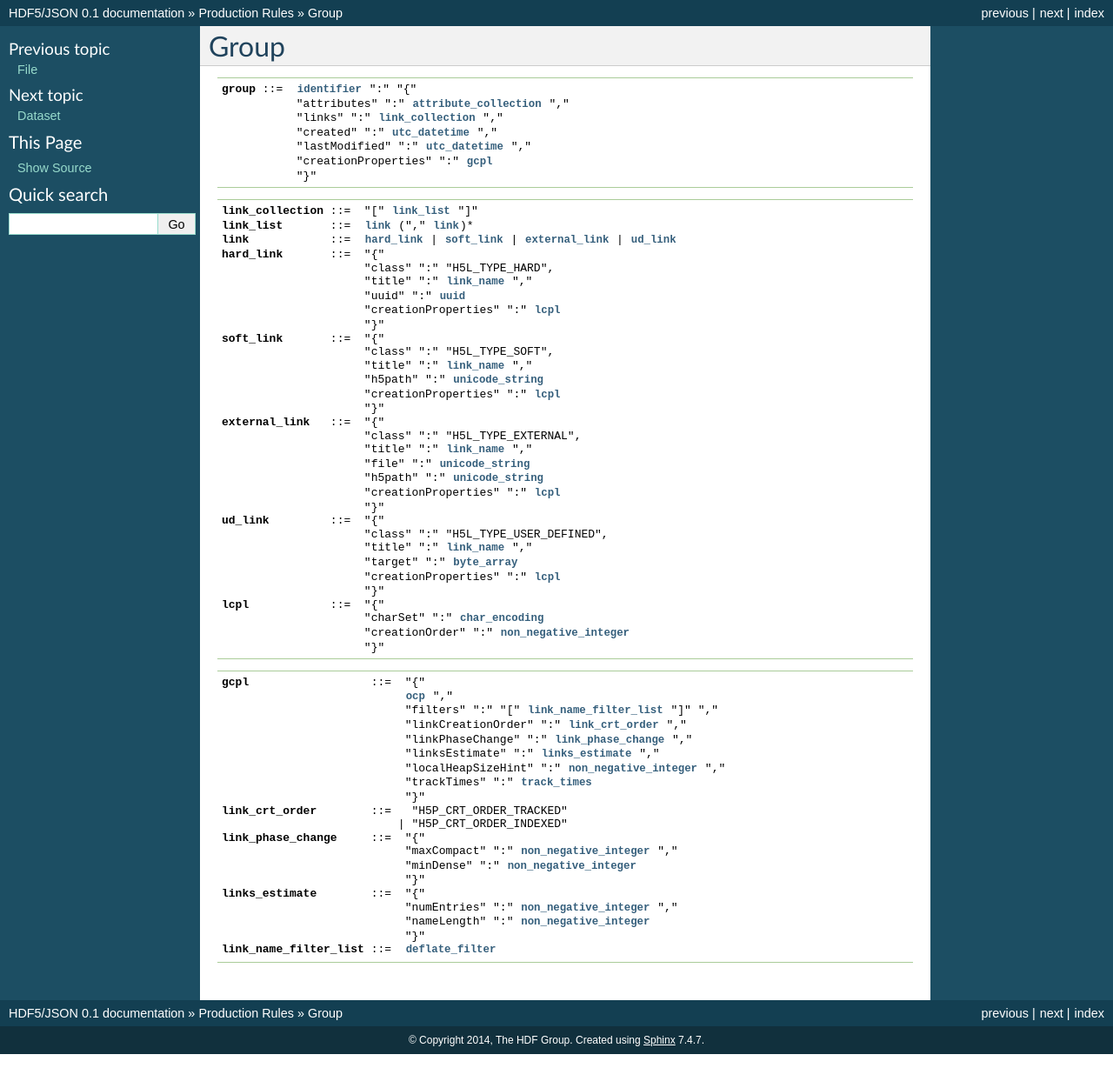
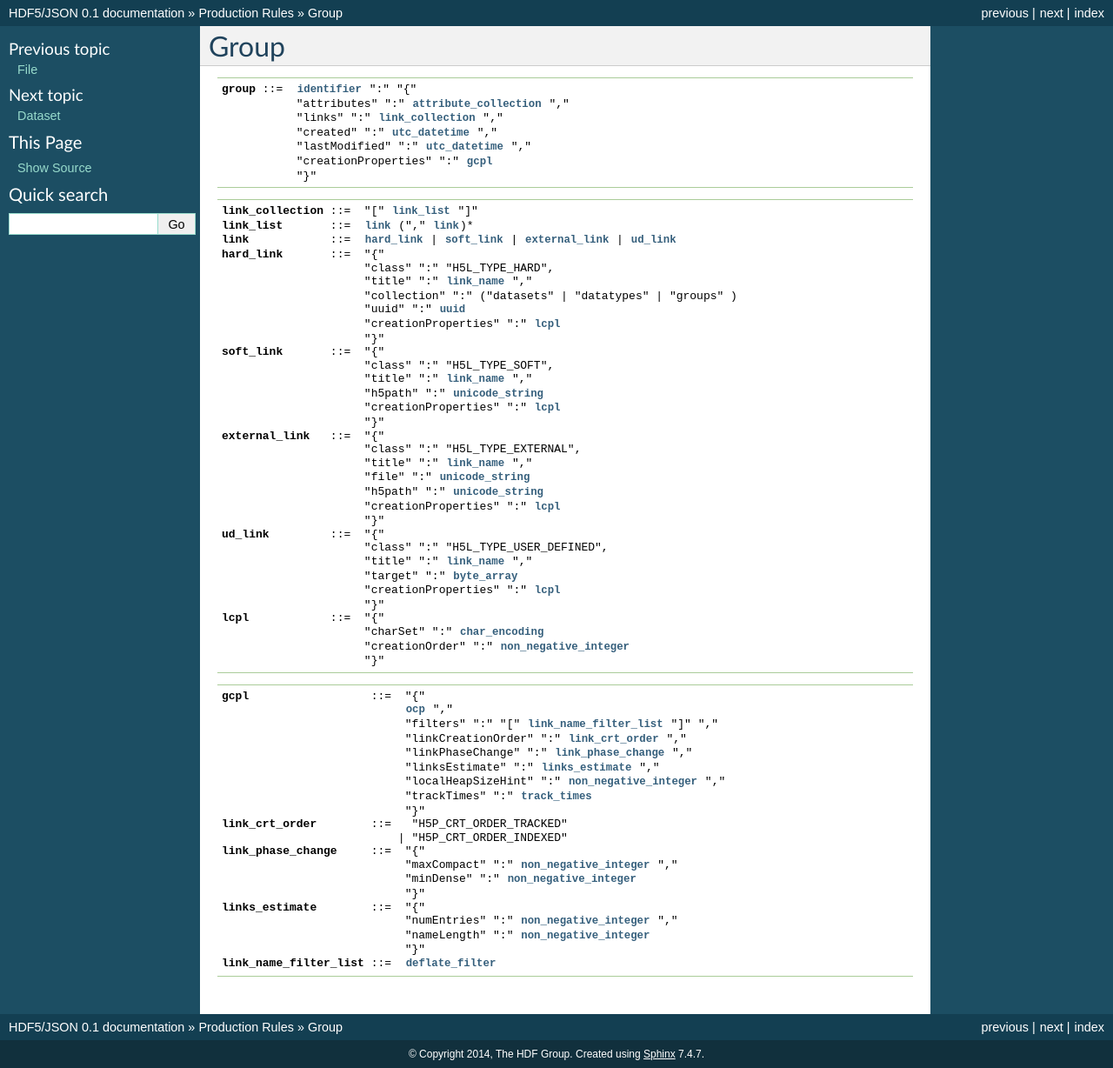
Before and after one commit to HDFGroup/hdf5-json, a Sphinx documentation site: the page built from docs/bnf/group.rst, in a window 1280 px wide. Shown: the whole page at 87% size. Built offline with Sphinx 7.4.7, drawn with Linux system fonts in a browser that asks for light colours.

Commit message:
Indicate the target collection for hard links

```diff
--- a/docs/bnf/group.rst
+++ b/docs/bnf/group.rst
@@ -17,6 +17,7 @@ Group
    hard_link: "{"
        : "class" ":" "H5L_TYPE_HARD",
        : "title" ":" `link_name` ","
+       : "collection" ":" ("datasets" | "datatypes" | "groups" )
        : "uuid" ":" `uuid`
        : "creationProperties" ":" `lcpl`
        : "}"
```
